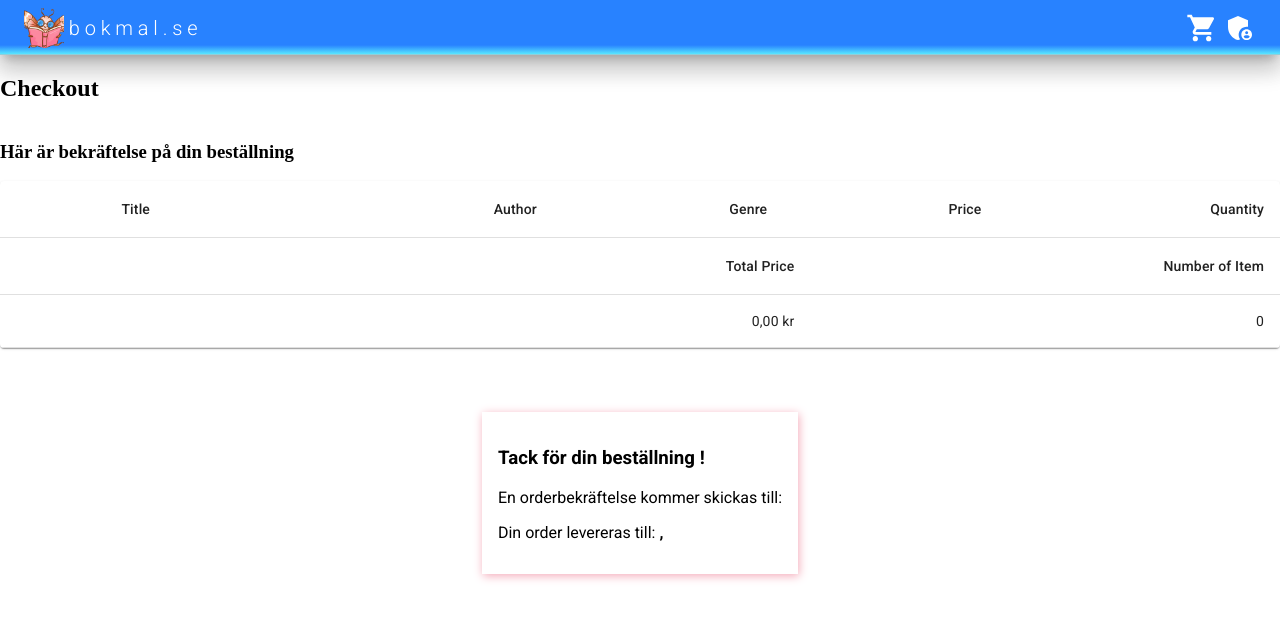
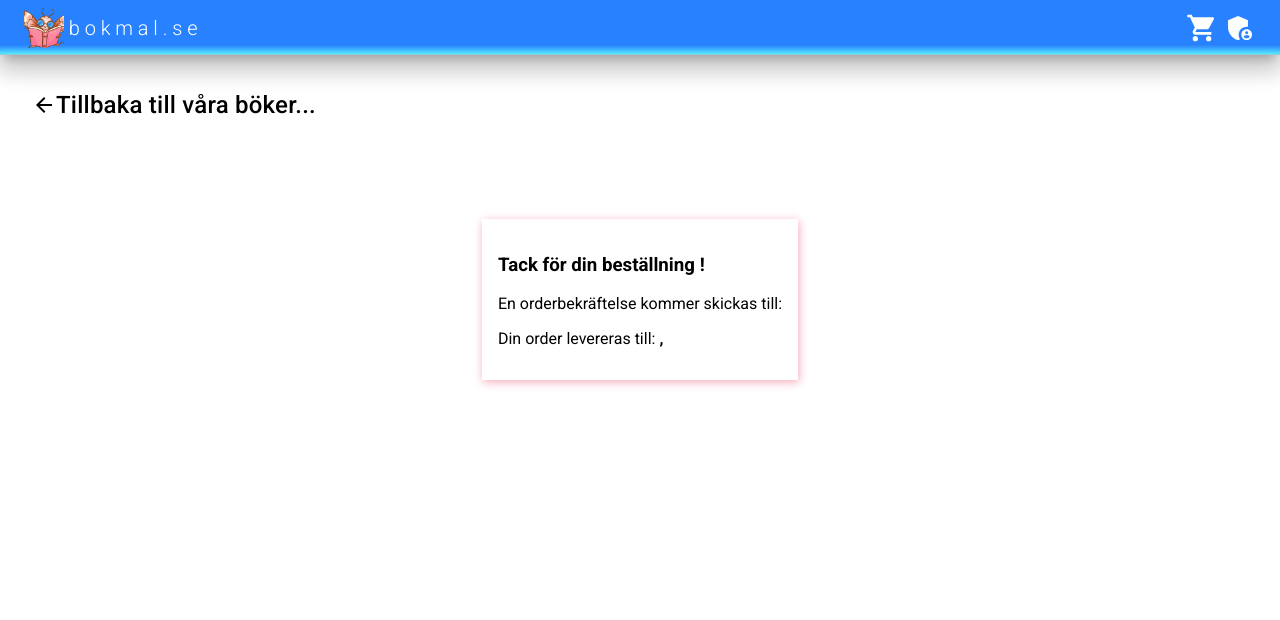
Before and after one commit to Banjo1337/Webshop, a React (Vite) app: page /orderconfirmation in a window 1280 px wide. Shown: the top 620 px of the page. Built offline with nearby package versions, Linux system fonts and the light colour scheme.

Commit message:
orderConfirmation modified and cart cleared

```diff
--- a/src/components/DialogPopup.tsx
+++ b/src/components/DialogPopup.tsx
@@ -9,12 +9,14 @@ import useMediaQuery from "@mui/material/useMediaQuery";
 import { useTheme } from "@mui/material/styles";
 import { User } from "./Models";
 import { Link } from "react-router-dom";
+import { useCart } from "../contexts/CartContext";
 
 export default function ResponsiveDialog() {
   const user: User = JSON.parse(window.localStorage.getItem("user") || "{}");
   const [open, setOpen] = React.useState(false);
   const theme = useTheme();
   const fullScreen = useMediaQuery(theme.breakpoints.down("md"));
+  const { clearCart } = useCart();
 
   const handleClickOpen = () => {
     setOpen(true);
@@ -22,6 +24,7 @@ export default function ResponsiveDialog() {
 
   const handleClose = () => {
     setOpen(false);
+    clearCart();
   };
 
   return (
--- a/src/components/UserForm.tsx
+++ b/src/components/UserForm.tsx
@@ -5,7 +5,6 @@ import * as Yup from "yup";
 import { User, UserCreate } from "./Models";
 import DialogPopup from "./DialogPopup";
 import Toast from "./Toast";
-import { useCart } from "../contexts/CartContext";
 
 type UserRecord = Record<keyof UserCreate, Yup.AnySchema>;
 
@@ -27,7 +26,6 @@ interface Props {
 }
 
 function UserForm(props: Props) {
-  const { clearCart } = useCart();
   const [open, setOpen] = useState(false);
   useEffect(() => {
     return setOpen(false);
@@ -52,7 +50,6 @@ function UserForm(props: Props) {
     onSubmit: (values) => {
       window.localStorage.setItem("user", JSON.stringify(values));
       handleClick();
-      clearCart();
     },
   });
 
--- a/src/contexts/CartContext.tsx
+++ b/src/contexts/CartContext.tsx
@@ -18,8 +18,9 @@ interface Props {
 
 function CartProvider({ children }: Props) {
   const [cart, setCart] = useState<ProductInCart[]>([]);
+
   const clearCart = () => {
-    cart.length=0;
+    setCart([]);
   };
 
   const addToCart = (product: Book) => {
--- a/src/pages/OrderConfirmation.tsx
+++ b/src/pages/OrderConfirmation.tsx
@@ -1,92 +1,39 @@
-import { useCart } from "../contexts/CartContext";
-import Table from "@mui/material/Table";
-import TableBody from "@mui/material/TableBody";
-import TableCell from "@mui/material/TableCell";
-import TableContainer from "@mui/material/TableContainer";
-import TableHead from "@mui/material/TableHead";
-import TableRow from "@mui/material/TableRow";
-import { Box } from "@mui/material";
-import Paper from "@mui/material/Paper";
 import { User } from "../components/Models";
 import { CSSProperties } from "react";
+import { Box, Typography } from "@mui/material";
+import { Link} from "react-router-dom";
+import ArrowBackIcon from "@mui/icons-material/ArrowBack";
+
 
 function OrderConfirmation() {
   const user: User = JSON.parse(window.localStorage.getItem("user") || "{}");
-  const { cart } = useCart();
-  const totalPrice = cart.reduce(
-    (totalPrice, product) => (totalPrice = totalPrice + product.price * product.number),
-    0,
-  );
-  const totalNumberOfItem = cart.reduce(
-    (totalNumberOfItem, product) => (totalNumberOfItem = totalNumberOfItem + product.number),
-    0,
-  );
-  const formatter = new Intl.NumberFormat("sv-SE", {
-    style: "currency",
-    currency: "SEK",
-  });
+  const boxStyle: CSSProperties = {
+    flex: "1",
+    minHeight: "100px",
+    display: "flex",
+  };
+
   return (
     <main style={{ display: "flex", flexDirection: "column" }}>
-      <h2>Checkout</h2>
-      <h3>Här är bekräftelse på din beställning</h3>
-      <TableContainer component={Paper}>
-        <Table sx={{ minWidth: 650 }} aria-label='simple table'>
-          <TableHead>
-            <TableRow>
-              <TableCell align='right'></TableCell>
-              <TableCell>Title</TableCell>
-              <TableCell align='right'>Author</TableCell>
-              <TableCell align='right'>Genre</TableCell>
-              <TableCell align='right'>Price</TableCell>
-              <TableCell align='right'>Quantity</TableCell>
-            </TableRow>
-          </TableHead>
-          <TableBody>
-            {cart.map((product) => (
-              <TableRow key={product.id} sx={{ "&:last-child td, &:last-child th": { border: 0 } }}>
-                <TableCell align='right'>
-                  <Box
-                    component='img'
-                    sx={{
-                      width: "40px",
-                    }}
-                    src={product.image}
-                  />
-                </TableCell>
-                <TableCell component='th' scope='row'>
-                  {product.title}
-                </TableCell>
-                <TableCell align='right'>{product.author}</TableCell>
-                <TableCell align='right'>{product.category}</TableCell>
-                <TableCell align='right'>{formatter.format(product.price)}</TableCell>
-                <TableCell align='right'>{product.number}</TableCell>
-              </TableRow>
-            ))}
-          </TableBody>
-        </Table>
-        <Table sx={{ minWidth: 650 }} aria-label='simple table'>
-          <TableHead>
-            <TableRow>
-              <TableCell></TableCell>
-              <TableCell></TableCell>
-              <TableCell></TableCell>
-              <TableCell></TableCell>
-              <TableCell align='right'>Total Price</TableCell>
-              <TableCell align='right'>Number of Item</TableCell>
-            </TableRow>
-          </TableHead>
-          <TableBody>
-            <TableRow>
-              <TableCell></TableCell>
-              <TableCell></TableCell>
-              <TableCell></TableCell>
-              <TableCell></TableCell>
-              <TableCell align='right'>{formatter.format(totalPrice)}</TableCell>
-              <TableCell align='right'>{totalNumberOfItem}</TableCell>
-            </TableRow>
-          </TableBody>
-        </Table>
-      </TableContainer>
+      <Box
+        sx={{ ...boxStyle, justifyContent: "center", alignItems: "center", position: "relative" }}
+      >
+        <Link
+          to='/'
+          style={{
+            display: "flex",
+            alignItems: "center",
+            textDecoration: "none",
+            color: "black",
+            position: "absolute",
+            top: "2rem",
+            left: "2rem",
+          }}
+        >
+          <ArrowBackIcon sx={{ fontSize: "1.5rem" }} />
+          <Typography sx={{ fontWeight: "500", fontSize: "1.5rem" }}>Tillbaka till våra böker...</Typography>
+        </Link>
+      </Box>
       <div style={confirmationStyle}>
         <h3>Tack för din beställning {user.firstName}! </h3>
         <p>
```
